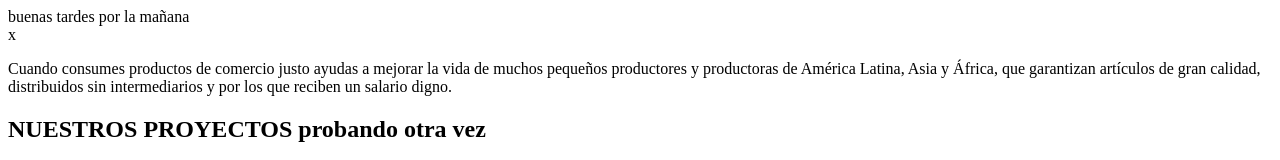
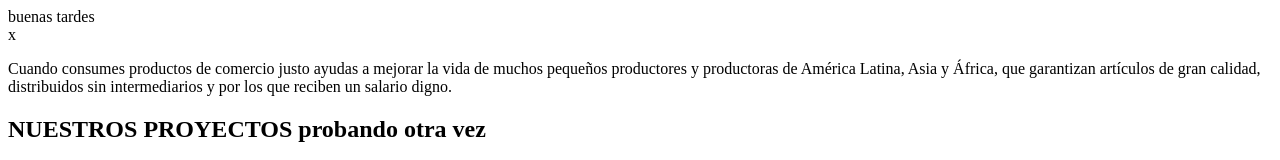
Before and after one commit to luffyhige/SGI, a plain HTML site: page index.html in a window 1280 px wide. Shown: the top 160 px of the page. Drawn offline with Linux system fonts and the light colour scheme.

Commit message:
Update index.html

```diff
--- a/index.html
+++ b/index.html
@@ -12,7 +12,7 @@
 <body>
     <main>
         <header>
-            <div>buenas tardes por la mañana</div>
+            <div>buenas tardes</div>
             <!--Esta parte es la parte blanca de arriba-->x
             <div></div>
             <!--Esta la barra negra hasta el botón del donativo-->
```
